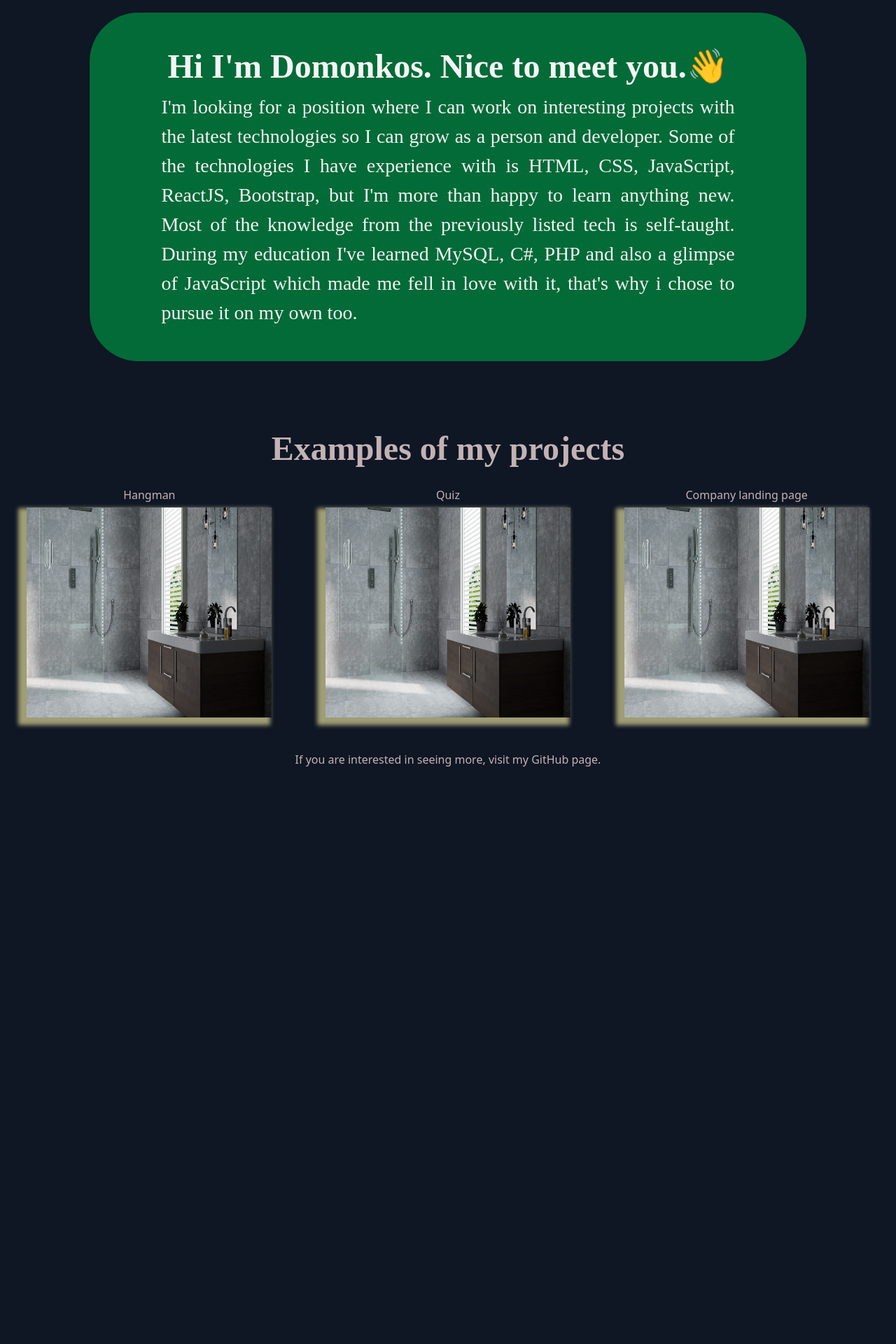
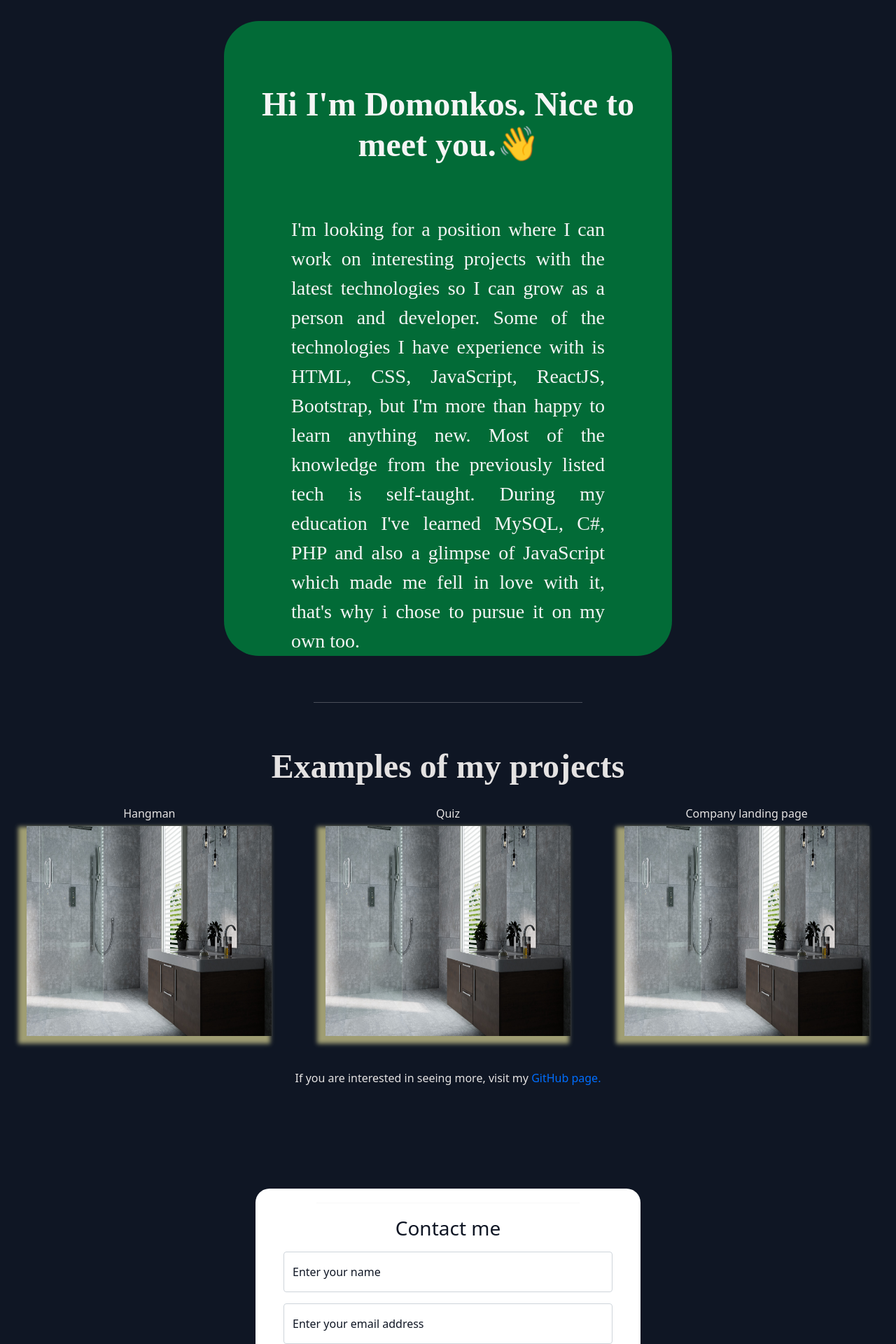
Before and after one commit to vdomi92/portfolio-website, a React (Create React App) app: page / in a window 1280 px wide. Shown: the part 840-2760 px from the top of the page at 70% size. Before the commit the page ends 1937 px from the top, so only its background shows below. Built offline with nearby package versions, Linux system fonts and the light colour scheme; a web font is replaced by a local one.

Commit message:
contact form and css fixes

```diff
--- a/package.json
+++ b/package.json
@@ -6,6 +6,7 @@
     "@testing-library/jest-dom": "^5.14.1",
     "@testing-library/react": "^11.2.7",
     "@testing-library/user-event": "^12.8.3",
+    "emailjs-com": "^3.2.0",
     "react": "^17.0.2",
     "react-dom": "^17.0.2",
     "react-router-dom": "^5.2.0",
--- a/src/App.css
+++ b/src/App.css
@@ -3,7 +3,29 @@ body {
   margin: 0;
   padding: 0;
   background-color: rgb(15, 22, 36);
-  color: rgba(223, 202, 202, 0.87);
+  color: rgb(228, 226, 226);
+}
+
+.separatingLineOne {
+  width: 30%;
+  position: relative;
+  top: 100px;
+}
+
+.separatingLineTwo {
+  width: 30%;
+  margin-left: auto;
+  margin-right: auto;
+  position: relative;
+  top: 50px;
+}
+
+.separatingLineThree {
+  width: 30%;
+  margin-left: auto;
+  margin-right: auto;
+  position: relative;
+  top: 150px;
 }
 
 .container {
@@ -12,6 +34,7 @@ body {
 }
 .navbar {
   color: rgb(15, 22, 36) !important;
+  background-color: rgb(255, 255, 255) !important;
 }
 .navbar a {
   color: rgb(15, 22, 36) !important;
@@ -22,8 +45,8 @@ body {
   content: '';
   display: block;
   width: 0;
-  height: 2px;
-  background: rgb(1, 79, 85);
+  height: 4px;
+  background: rgb(0, 174, 255);
   transition: width 0.3s;
 }
 .nav-link:hover::after {
@@ -47,6 +70,16 @@ body {
   .navBreakingPoint {
     margin: auto !important;
   }
+  .separatingLineOne {
+    width: 40%;
+  }
+}
+
+@media screen and (max-width: 1186px) {
+  .separatingLineThree {
+    width: 40%;
+    top: 0;
+  }
 }
 
 .profilePicture {
@@ -57,6 +90,7 @@ body {
 
 .firstSection {
   height: 100vh;
+  min-height: 810px;
   box-sizing: border-box;
   color: rgb(255, 246, 246);
 }
@@ -79,23 +113,26 @@ body {
 }
 
 .introParagraph {
-  width: 80%;
+  width: 70%;
   margin: auto;
   font-family: 'Zen Loop';
   font-size: 28px;
   text-align: justify;
+  padding-top: 10%;
 }
 .introGreeting {
   font-family: 'Zen Loop';
   font-size: 48px;
   font-weight: 600;
+  padding-top: 90px;
 }
 .introCard {
-  width: 80%;
-  margin-left: 10%;
-  margin-right: 10%;
+  width: 50%;
+  margin-left: 25%;
+  margin-right: 25%;
   background-color: rgb(2, 107, 55);
-  border-radius: 70px;
+  border-radius: 50px;
+  min-height: 80vh;
 }
 .wavingHand {
   animation-name: wave-animation;
@@ -136,6 +173,8 @@ body {
 .projects {
   width: 100%;
   margin: 0;
+  margin-bottom: 40px;
+  min-height: 80vh;
 }
 .projectsTitle {
   font-family: 'Zen Loop';
@@ -167,3 +206,41 @@ body {
 .projectParagraph {
   margin-bottom: 0;
 }
+
+.projectGitLink {
+  text-decoration: none !important;
+  color: rgb(0, 110, 255);
+}
+
+.formContainer {
+  width: 550px;
+  color: rgb(15, 22, 36);
+  padding: 40px;
+  background-color: rgb(255, 255, 255);
+  border-radius: 20px;
+  margin-bottom: 40px;
+}
+
+@media screen and (max-width: 576px) {
+  .formContainer {
+    width: 100%;
+    min-width: 330px;
+    color: rgb(15, 22, 36);
+    background-color: rgb(255, 255, 255);
+    margin-bottom: 40px;
+    padding: 0px;
+    padding-top: 20px;
+  }
+  .formBtn {
+    width: 100% !important;
+  }
+  .formInputDiv {
+    margin-top: 0 !important;
+  }
+  .formBtn {
+    margin-top: 0 !important;
+  }
+}
+.contactMessageBody {
+  height: 200px !important;
+}
--- a/src/App.js
+++ b/src/App.js
@@ -9,6 +9,7 @@ function App() {
   return (
     <>
       <Header></Header>
+
       <FirstSection></FirstSection>
       <Introduction></Introduction>
       <Projects></Projects>
--- a/src/components/ContactMe.js
+++ b/src/components/ContactMe.js
@@ -1,7 +1,66 @@
 import React from 'react'
+import emailjs from 'emailjs-com'
 
 const ContactMe = () => {
-  return <div></div>
+  const handleSubmit = (e) => {
+    e.preventDefault()
+
+    emailjs
+      .sendForm(
+        'service_sx8unc7',
+        'template_ktv7liq',
+        e.target,
+        'user_B9huvrUz1B3zdRjhzZsxz'
+      )
+      .then(
+        (result) => {
+          console.log(result.text)
+        },
+        (error) => {
+          console.log(error.text)
+        }
+      )
+    e.target.reset()
+  }
+
+  return (
+    <div className='text-center mx-auto mt-3 formContainer' id='contactMe'>
+      <form onSubmit={(e) => handleSubmit(e)}>
+        <h3 className='contactTitle mb-3'>Contact me</h3>
+        <div className='form-floating formInputDiv'>
+          <input
+            type='text'
+            placeholder='John Smith'
+            id='contactName'
+            className='form-control'
+            name='name'
+          />
+          <label htmlFor='contactName'>Enter your name</label>
+        </div>
+        <div className='form-floating mt-3 formInputDiv'>
+          <input
+            type='email'
+            placeholder='example@mail.com'
+            id='contactEmail'
+            className='form-control'
+            name='email'
+          />
+          <label htmlFor='contactName'>Enter your email address</label>
+        </div>
+        <div className='form-floating mt-3 formInputDiv'>
+          <textarea
+            className='form-control contactMessageBody'
+            id='contactMessage'
+            name='message'
+          ></textarea>
+          <label htmlFor='contactMessage'>Leave a message here</label>
+        </div>
+        <button className='btn w-50 btn-primary mt-3 formBtn' type='submit'>
+          Send message
+        </button>
+      </form>
+    </div>
+  )
 }
 
 export default ContactMe
--- a/src/components/FirstSection.js
+++ b/src/components/FirstSection.js
@@ -9,11 +9,8 @@ const FirstSection = () => {
       <p className='mt-3 firstSectionParagraph'>
         With passion and flair for design to create websites and apps.
       </p>
-      <img
-        src={profilePicture}
-        alt='profile picture'
-        className='profilePicture mt-3'
-      />
+      <img src={profilePicture} alt='profile' className='profilePicture mt-3' />
+      <hr className='separatingLineOne' />
     </div>
   )
 }
--- a/src/components/Header.js
+++ b/src/components/Header.js
@@ -1,5 +1,4 @@
 import React from 'react'
-import gitIcon from '../images/githubIcon.png'
 
 const Header = () => {
   return (
@@ -10,22 +9,26 @@ const Header = () => {
         <div className='navbar-content '>
           <ul className='navbar-nav d-flex justify-content-center'>
             <li className='nav-item mx-2 align-self-center'>
-              <a href='https://github.com/vdomi92' className='nav-link'>
+              <a id='aboutMe' className='nav-link'>
                 About me
               </a>
             </li>
             <li className='nav-item mx-2 align-self-center'>
-              <a href='https://github.com/vdomi92' className='nav-link'>
+              <a id='projects' className='nav-link'>
                 Projects
               </a>
             </li>
             <li className='nav-item mx-2 align-self-center me-auto navBreakingPoint'>
-              <a href='https://github.com/vdomi92' className='nav-link'>
+              <a id='contactMe' className='nav-link'>
                 Contact me
               </a>
             </li>
             <li className='nav-item align-self-center '>
-              <a href='https://github.com/vdomi92' target='_blank'>
+              <a
+                href='https://github.com/vdomi92'
+                target='_blank'
+                rel='noreferrer'
+              >
                 <i className='fa fa-github'></i>
               </a>
             </li>
--- a/src/components/Introduction.js
+++ b/src/components/Introduction.js
@@ -2,13 +2,13 @@ import React from 'react'
 
 const Introduction = () => {
   return (
-    <div className='text-center introduction pb-5'>
-      <div className='introCard'>
-        <h2 className='pt-5 introGreeting'>
+    <div className='text-center introduction pb-5' id='aboutMe'>
+      <div className='introCard text-center'>
+        <h2 className='introGreeting'>
           Hi I'm Domonkos. Nice to meet you.
           <span className='wavingHand'>👋</span>
         </h2>
-        <p className='introParagraph pb-5'>
+        <p className='introParagraph'>
           I'm looking for a position where I can work on interesting projects
           with the latest technologies so I can grow as a person and developer.
           Some of the technologies I have experience with is HTML, CSS,
@@ -19,6 +19,7 @@ const Introduction = () => {
           i chose to pursue it on my own too.
         </p>
       </div>
+      <hr className='separatingLineTwo' />
     </div>
   )
 }
--- a/src/components/Projects.js
+++ b/src/components/Projects.js
@@ -3,11 +3,15 @@ import testImg from '../images/testimg.jpg'
 
 const Projects = () => {
   return (
-    <div className='text-center projects pt-5 container-fluid'>
+    <div className='text-center projects pt-5 container-fluid' id='projects'>
       <h3 className='projectsTitle'>Examples of my projects</h3>
       <div className='row justify-content-around'>
         <div className='projectCard mt-5 col-lg-3'>
-          <a target='_blank' href='https://github.com/vdomi92?tab=repositories'>
+          <a
+            target='_blank'
+            href='https://github.com/vdomi92?tab=repositories'
+            rel='noreferrer'
+          >
             <img
               className='projectPreviewImage'
               alt='preview of project'
@@ -18,7 +22,11 @@ const Projects = () => {
         </div>
 
         <div className='projectCard mt-5 col-lg-3'>
-          <a target='_blank' href='https://github.com/vdomi92?tab=repositories'>
+          <a
+            target='_blank'
+            href='https://github.com/vdomi92?tab=repositories'
+            rel='noreferrer'
+          >
             <img
               className='projectPreviewImage'
               alt='preview of project'
@@ -29,7 +37,11 @@ const Projects = () => {
         </div>
 
         <div className='projectCard mt-5 col-lg-3'>
-          <a target='_blank' href='https://github.com/vdomi92?tab=repositories'>
+          <a
+            target='_blank'
+            href='https://github.com/vdomi92?tab=repositories'
+            rel='noreferrer'
+          >
             <img
               className='projectPreviewImage'
               alt='preview of project'
@@ -40,8 +52,17 @@ const Projects = () => {
         </div>
       </div>
       <p className='projectParagraph mt-5'>
-        If you are interested in seeing more, visit my GitHub page.
+        If you are interested in seeing more, visit my
+        <a
+          href='https://github.com/vdomi92'
+          target='_blank'
+          rel='noreferrer'
+          className='projectGitLink'
+        >
+          <span> GitHub page.</span>
+        </a>
       </p>
+      <hr className='separatingLineThree' />
     </div>
   )
 }
```
Also changed, not shown: 1 other file (tests, documents, lock files or other folders).
